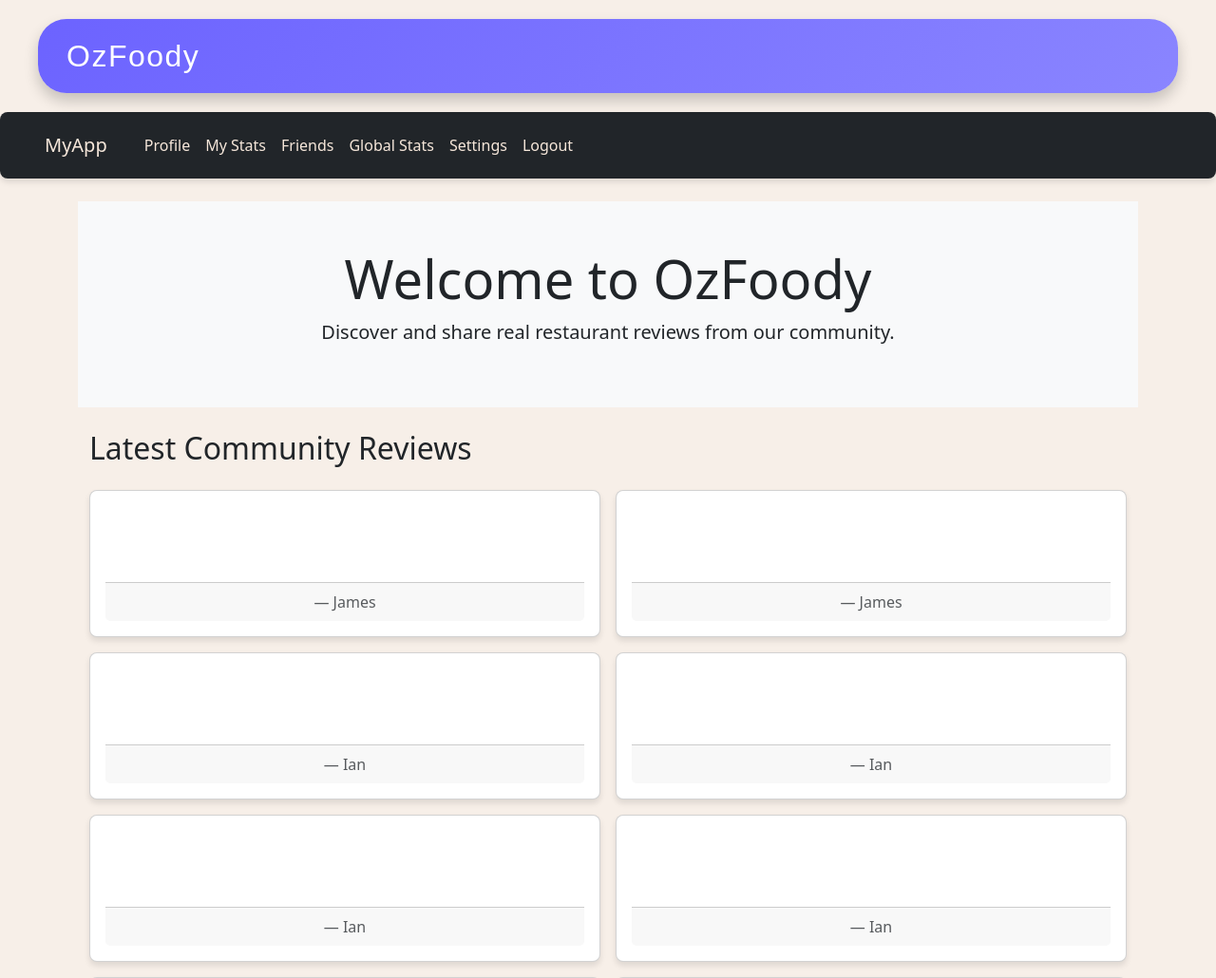
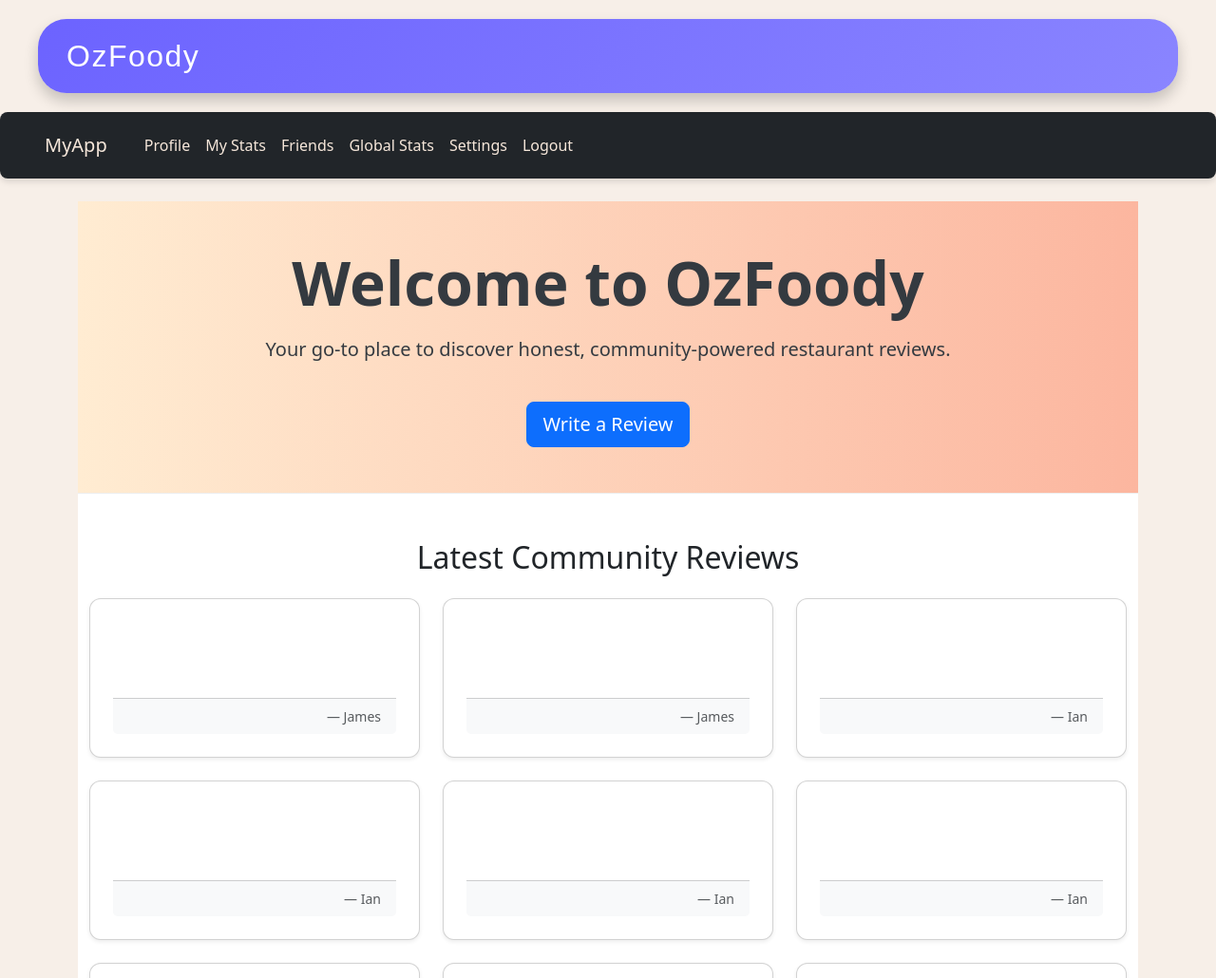
Before and after one commit to IanO7/CITS3403-Group-Project, a Flask app: page /landing in a window 1280 px wide. Shown: the top 1030 px of the page at 95% size. Run offline with Flask 3, Linux system fonts and the light colour scheme.

Commit message:
Enhance landing page layout and styling for improved user experience

```diff
--- a/app/templates/landing.html
+++ b/app/templates/landing.html
@@ -5,31 +5,34 @@
 <link rel="stylesheet" href="{{ url_for('static', filename='general_styles.css') }}"/>
 
 <!-- Hero Section -->
-<div class="landing-hero text-center py-5 bg-light">
-  <h1 class="display-4">Welcome to OzFoody</h1>
-  <p class="lead">Discover and share real restaurant reviews from our community.</p>
+<div class="landing-hero text-center py-5">
+  <div class="container">
+    <h1 class="display-3 fw-bold">Welcome to OzFoody</h1>
+    <p class="lead mt-3">Your go-to place to discover honest, community-powered restaurant reviews.</p>
+    <a href="{{ url_for('views.new_post') }}" class="btn btn-primary btn-lg mt-4">Write a Review</a>
+  </div>
 </div>
 
 <!-- Reviews Section -->
-<section id="reviews" class="py-4">
+<section id="reviews" class="py-5 bg-white">
   <div class="container">
-    <h2 class="mb-4">Latest Community Reviews</h2>
-    <div class="row g-3">
+    <h2 class="mb-4 text-center">Latest Community Reviews</h2>
+    <div class="row g-4">
       {% for note in notes %}
-        <div class="col-md-6">
-          <div class="card review-card p-3 h-100">
+        <div class="col-md-6 col-lg-4">
+          <div class="card review-card shadow-sm h-100">
             {% if note.image %}
               {% if note.image.startswith('http') %}
-                <img src="{{ note.image }}" class="card-img-top mb-3" alt="{{ note.restaurant }}">
+                <img src="{{ note.image }}" class="card-img-top" alt="{{ note.restaurant }}">
               {% else %}
-                <img src="{{ url_for('static', filename=note.image) }}" class="card-img-top mb-3" alt="{{ note.restaurant }}">
+                <img src="{{ url_for('static', filename=note.image) }}" class="card-img-top" alt="{{ note.restaurant }}">
               {% endif %}
             {% endif %}
             <div class="card-body">
               <h5 class="card-title">{{ note.restaurant }}</h5>
               <p class="card-text">{{ note.review }}</p>
             </div>
-            <div class="card-footer text-muted">
+            <div class="card-footer text-muted text-end">
               — {{ note.user.username }}
             </div>
           </div>
@@ -46,8 +49,30 @@
 </section>
 
 <style>
-  .landing-hero { background-color: #f7efe8; }
-  .review-card { background: #fff; border-radius: 0.5rem; }
-  .review-card img { max-height: 200px; object-fit: cover; }
+  .landing-hero {
+    background: linear-gradient(to right, #ffecd2 0%, #fcb69f 100%);
+    color: #343a40;
+    border-bottom: 1px solid #eee;
+  }
+
+  .review-card {
+    border-radius: 0.75rem;
+    overflow: hidden;
+    transition: transform 0.2s ease;
+  }
+
+  .review-card:hover {
+    transform: translateY(-5px);
+  }
+
+  .review-card img {
+    height: 200px;
+    object-fit: cover;
+  }
+
+  .card-footer {
+    background-color: #f8f9fa;
+    font-size: 0.875rem;
+  }
 </style>
 {% endblock %}
```
